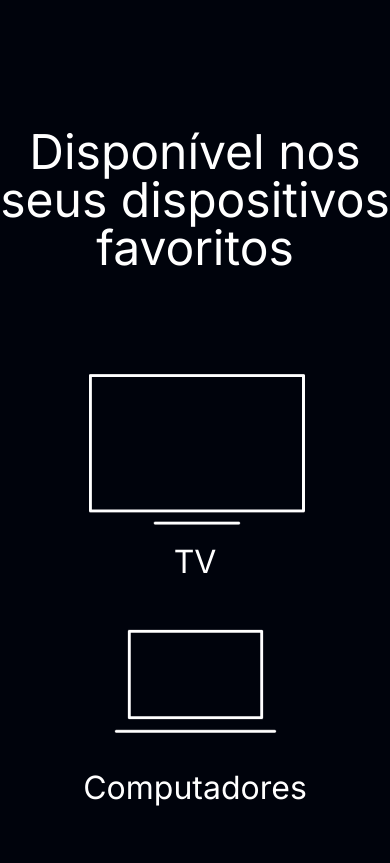
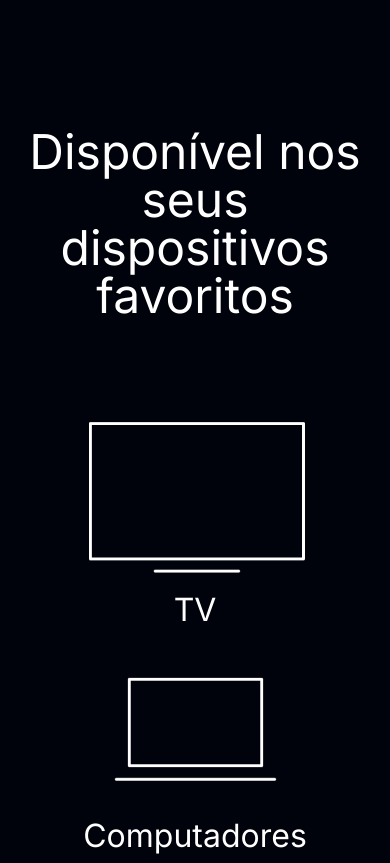
Before and after one commit to vanessalaureano/projeto-aluraplus, a plain HTML site: page index.html in a window 390 px wide. Shown: the part 3280-4143 px from the top of the page. Drawn offline with Linux system fonts and the light colour scheme.

Commit message:
atualizei

```diff
--- a/estilos/estilos.css
+++ b/estilos/estilos.css
@@ -178,6 +178,10 @@ body {
         width: 50vw;
     }
 
+    .dispositivos__titulo {
+        padding: 0 16px;
+    }
+
     .dispositivos__lista {
         display: block;
     }
```
